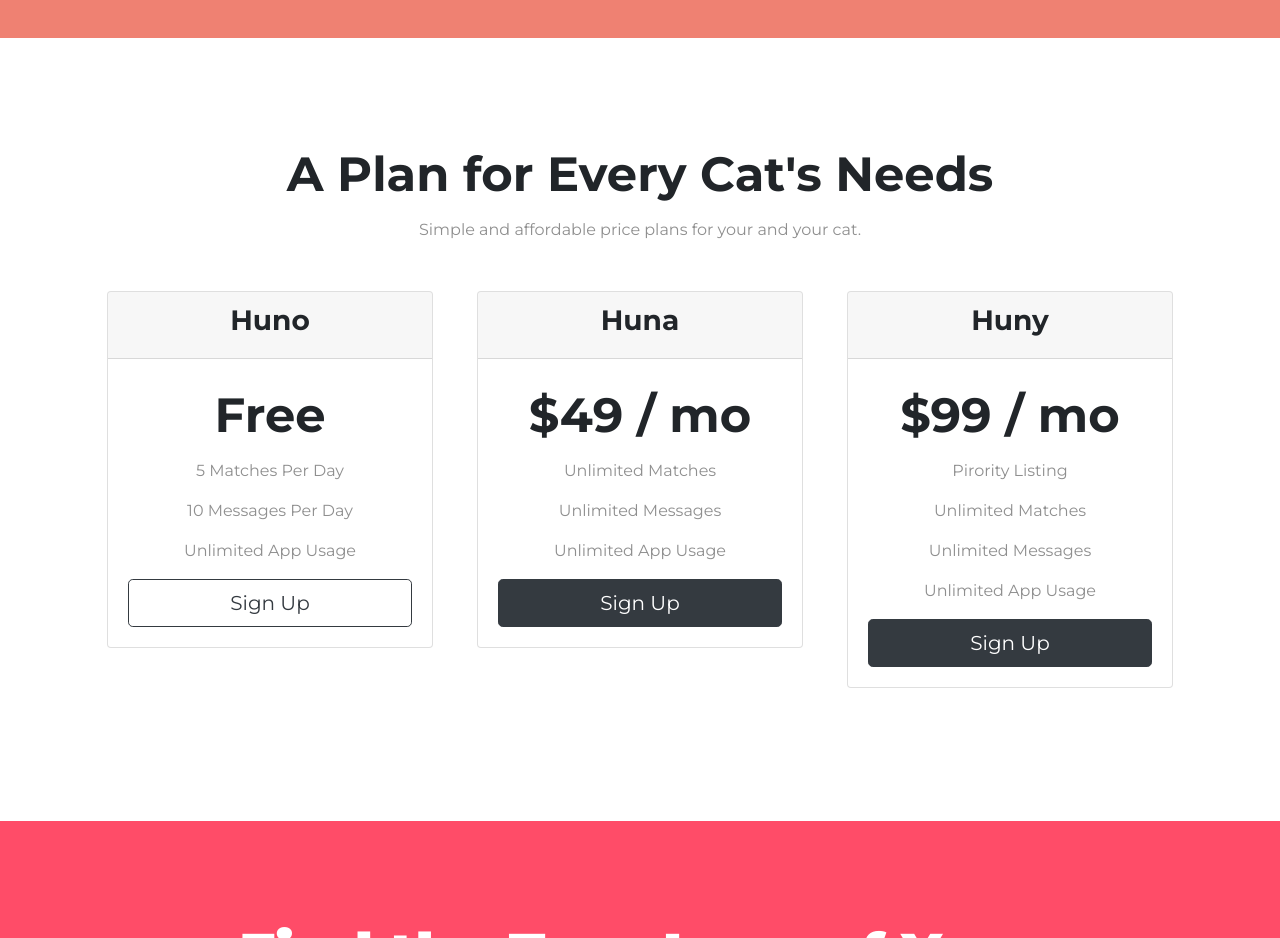
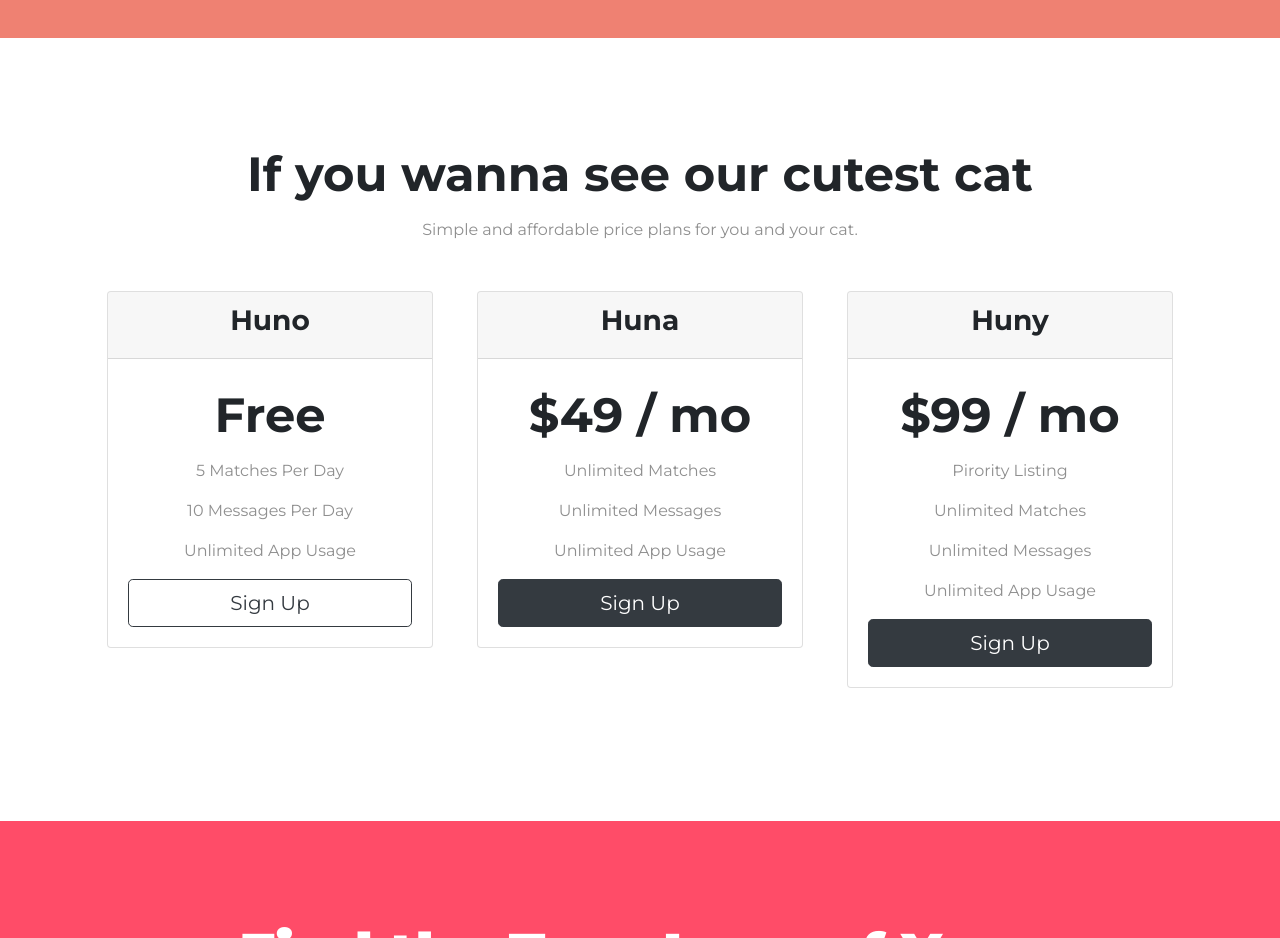
Before and after one commit to knguyen318/cattie, a plain HTML site: page index.html in a window 1280 px wide. Shown: the part 1700-2638 px from the top of the page. Drawn offline with nearby package versions, Linux system fonts and the light colour scheme.

Commit message:
Update index.html

```diff
--- a/index.html
+++ b/index.html
@@ -152,8 +152,8 @@
 
   <section id="pricing" class="white-section">
 
-    <h2 class="pricing-heading">A Plan for Every Cat's Needs</h2>
-    <p>Simple and affordable price plans for your and your cat.</p>
+    <h2 class="pricing-heading">If you wanna see our cutest cat</h2>
+    <p>Simple and affordable price plans for you and your cat.</p>
 
     <!-- Card component bootstrap -->
 
```
